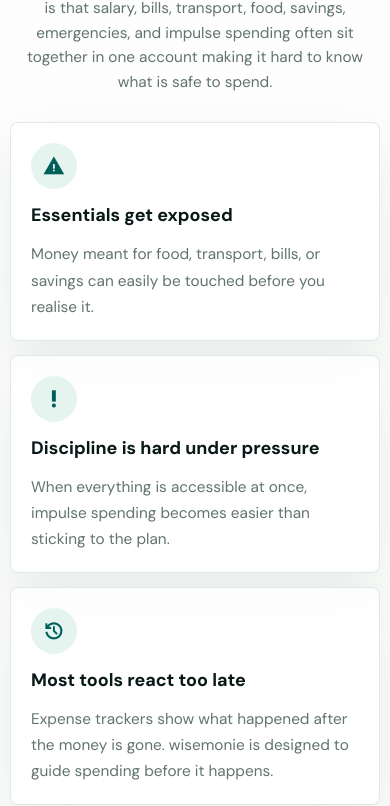
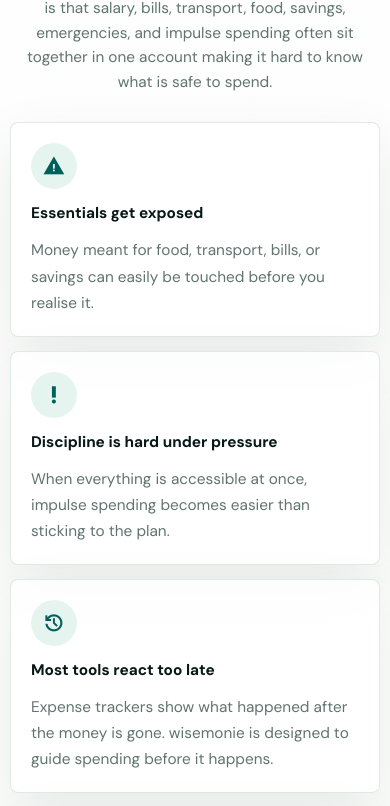
Before and after one commit to Olaore66/wisemonie-site, a Next.js app: page / in a window 390 px wide. Shown: the part 1930-2736 px from the top of the page. Built offline with nearby package versions, Linux system fonts and the light colour scheme.

Commit message:
new_fixes_05

```diff
--- a/app/globals.css
+++ b/app/globals.css
@@ -1743,6 +1743,49 @@ textarea::placeholder {
   .app-screen-card {
     flex: 0 0 min(76vw, 280px);
     scroll-snap-align: center;
+    width: min(76vw, 320px);
+  }
+
+  .app-screen-card__media,
+  .phone-stage--hero,
+  .phone-stage--secondary {
+    width: 100%;
+    max-width: 100%;
+  }
+
+  .app-screen-card__media {
+    aspect-ratio: 9 / 14;
+  }
+
+  .feature-card,
+  .money-feature-card,
+  .flow-card,
+  .solution-card,
+  .app-screen-card,
+  .emotional-card,
+  .trust-card,
+  .faq-item,
+  .download-card,
+  .final-cta-card {
+    min-height: auto;
+    padding: 18px;
+  }
+
+  .solution-card {
+    grid-template-columns: 42px 1fr;
+  }
+
+  .flow-card {
+    padding: 18px;
+  }
+
+  .feature-card h3,
+  .money-feature-card h3,
+  .solution-card h3,
+  .emotional-card h3,
+  .trust-card h3,
+  .faq-item h3 {
+    font-size: 1rem;
   }
 
   .flow-section > * {
@@ -1894,6 +1937,32 @@ textarea::placeholder {
   .app-screen-card__media {
     width: 100%;
     max-width: 100%;
+    aspect-ratio: 9 / 16;
+  }
+
+  .app-screen-card {
+    width: 100%;
+    min-width: auto;
+    max-width: 100%;
+    padding: 16px;
+  }
+
+  .feature-card,
+  .money-feature-card,
+  .flow-card,
+  .solution-card,
+  .app-screen-card,
+  .emotional-card,
+  .trust-card,
+  .faq-item,
+  .download-card,
+  .final-cta-card {
+    min-height: auto;
+    padding: 16px;
+  }
+
+  .solution-card {
+    grid-template-columns: 40px 1fr;
   }
 
   .phone-hero-image {
```
